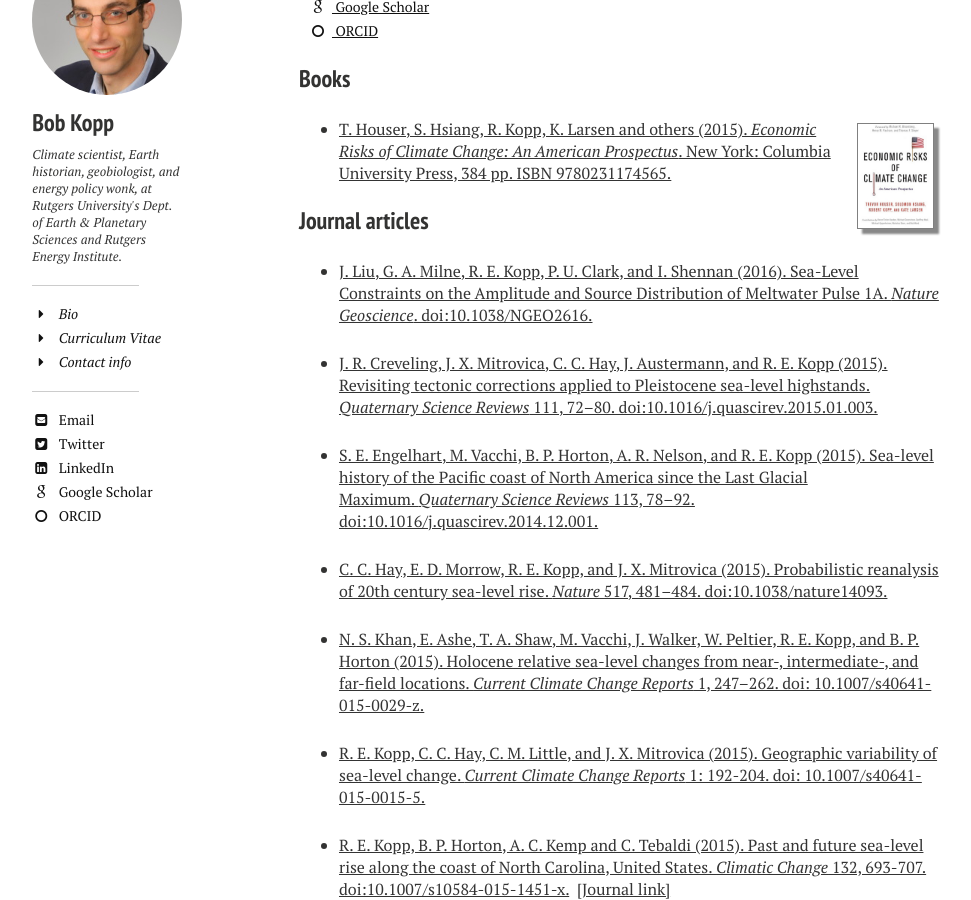
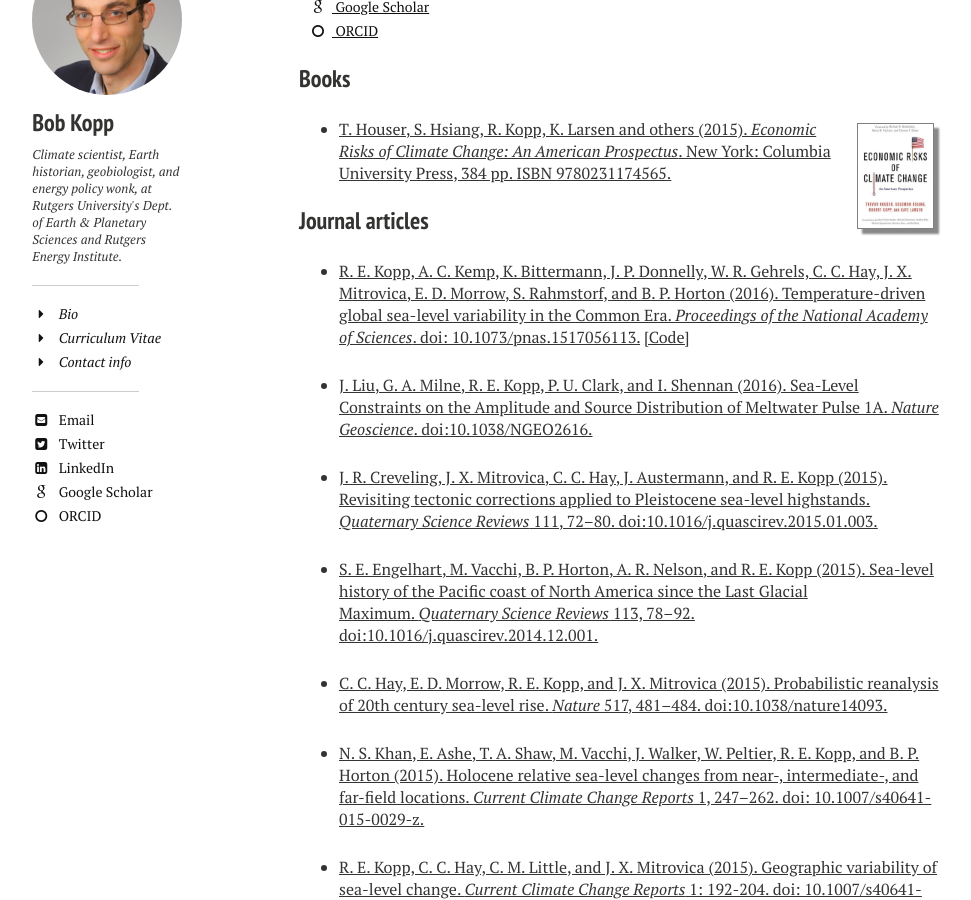
Before and after one commit to mrke/bobkopp.github.io, a Jekyll site: the page built from papers/index.md, in a window 1280 px wide and 900 px high, scrolled down 1136 px. Shown: the whole window, without its empty margins (21-992 px from the left). Built offline with Jekyll 4.4.1, drawn with Linux system fonts in a browser that asks for light colours; nearby versions of some CDN libraries; some of the changed text lies outside the part shown.

Commit message:
New paper

```diff
--- a/papers/index.md
+++ b/papers/index.md
@@ -37,11 +37,13 @@
 
 ### Journal articles
 
+* [R. E. Kopp, A. C. Kemp, K. Bittermann, J. P. Donnelly, W. R. Gehrels, C. C. Hay, J. X. Mitrovica, E. D. Morrow, S. Rahmstorf, and B. P. Horton (2016). Temperature-driven global sea-level variability in the Common Era. _Proceedings of the National Academy of Sciences_. doi: 10.1073/pnas.1517056113.](http://dx.doi.org/10.1073/pnas.1517056113) [[Code]](https://github.com/bobkopp/CESL-STEHM-GP/releases)
+
 * [J. Liu, G. A. Milne, R. E. Kopp, P. U. Clark, and I. Shennan (2016). Sea-Level Constraints on the Amplitude and Source Distribution of Meltwater Pulse 1A. _Nature Geoscience_. doi:10.1038/NGEO2616.](http://dx.doi.org/10.1038/NGEO2616)
 
 * [J. R. Creveling, J. X. Mitrovica, C. C. Hay, J. Austermann, and R. E. Kopp (2015). Revisiting tectonic corrections applied to Pleistocene sea-level highstands. _Quaternary Science Reviews_ 111, 72–80\. doi:10.1016/j.quascirev.2015.01.003.](http://dx.doi.org/10.1016/j.quascirev.2015.01.003)
 
-* [S. E. Engelhart, M. Vacchi, B. P. Horton, A. R. Nelson, and R. E. Kopp (2015). Sea-level history of the Pacific coast of North America since the Last Glacial Maximum. _Quaternary Science Reviews_ 113, 78–92\. doi:10.1016/j.quascirev.2014.12.001.](http://dx.doi.org/10.1016/j.quascirev.2014.12.001)
+* [S. E. Engelhart, M. Vacchi, B. P. Horton, A. R. Nelson, and R. E. Kopp (2015). Sea-level history of the Pacific coast of North America since the Last Glacial Maximum. _Quaternary Science Reviews_ 113, 78–92. doi:10.1016/j.quascirev.2014.12.001.](http://dx.doi.org/10.1016/j.quascirev.2014.12.001)
 
 * [C. C. Hay, E. D. Morrow, R. E. Kopp, and J. X. Mitrovica (2015). Probabilistic reanalysis of 20th century sea-level rise. _Nature_ 517, 481–484\. doi:10.1038/nature14093.](http://dx.doi.org/10.1038/nature14093)
 
```
Also changed, not shown: other parts of papers/index.md (+1 -1 lines).
